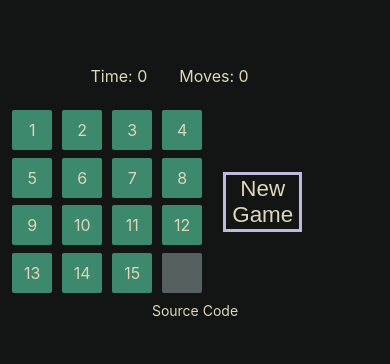
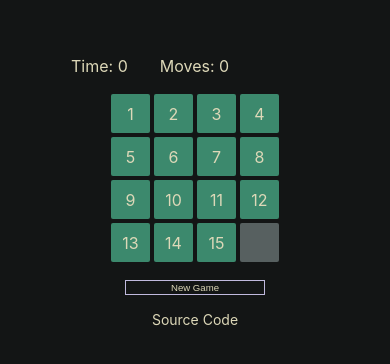
Before and after one commit to miradii/puzzle-15, a Vue app: page / in a window 390 px wide. Shown: the part 238-602 px from the top of the page. Built offline with nearby package versions, Linux system fonts and the light colour scheme.

Commit message:
fixed some problems with responsivity

```diff
--- a/src/App.vue
+++ b/src/App.vue
@@ -85,30 +85,31 @@ main {
 .hud {
   color: $dutch-white;
   padding: 1rem;
-  width: 70%;
+  width: 80%;
   * {
     margin: 1rem;
   }
 }
 .game {
   display: flex;
-  flex-direction: row;
-  width: 100%;
+  flex-direction: column;
   justify-content: center;
+  align-items: center;
+  width: 80%;
 }
 .menu {
+  width: 90%;
   display: flex;
-  flex-basis: 45%;
-  flex-direction: column;
+  flex-direction: row;
+  align-items: center;
   justify-content: center;
 }
 .btn {
-  border: 0.2rem solid $lavender-blue;
+  border: 0.1rem solid $lavender-blue;
   background-color: $eerie-black;
-  flex-basis: 45px;
+  flex-basis: 50%;
   color: $dutch-white;
-  font-size: 1.4rem;
-  width: 45%;
+  font-size: 0.6rem;
   margin: 1rem;
   cursor: pointer;
   &:hover {
@@ -123,4 +124,11 @@ a {
   font-size: 14px;
   bottom: 0;
 }
+@media (min-width: 750px) {
+  .btn {
+    flex-basis: 40%;
+    height: 40px;
+    font-size: 1.2rem;
+  }
+}
 </style>
--- a/src/components/game-board.vue
+++ b/src/components/game-board.vue
@@ -45,21 +45,22 @@ export default {
 <style lang="scss" scoped>
 @import "../assets/base.scss";
 .cell-container {
-  min-width: 200px;
-  min-height: 200px;
-  border-radius: 0.2rem;
-  justify-content: space-between;
+  width: 50vw;
   align-items: center;
-  display: grid;
-  grid-template-columns: repeat(4, calc((200px / 4) - 10px));
-  padding: 5px;
+  justify-content: center;
+  display: flex;
+  flex-flow: row wrap;
 }
 
 .cell {
+  flex-basis: calc(50vw / 5);
+  height: calc(50vw / 5);
+  margin: 2px;
+  flex-shrink: 0;
+  flex-grow: 0;
   display: flex;
   justify-content: center;
   align-items: center;
-  height: calc((200px / 4) - 10px);
   background-color: $dutch-white;
   border-radius: 2px;
   &.empty {
@@ -73,13 +74,15 @@ export default {
 
 @media (min-width: 750px) {
   .cell-container {
-    min-width: 400px;
-    min-height: 400px;
-    grid-template-columns: repeat(4, calc((400px / 4) - 10px));
+    width: 40vw;
+    padding: 5px;
   }
 
   .cell {
-    height: calc((400px / 4) - 10px);
+    flex-basis: calc(40vw / 5);
+    height: calc(40vw / 5);
+    flex-shrink: 0;
+    flex-grow: 0;
     &.empty {
       background-color: hsl(180, 5%, 35.8%);
     }
```
